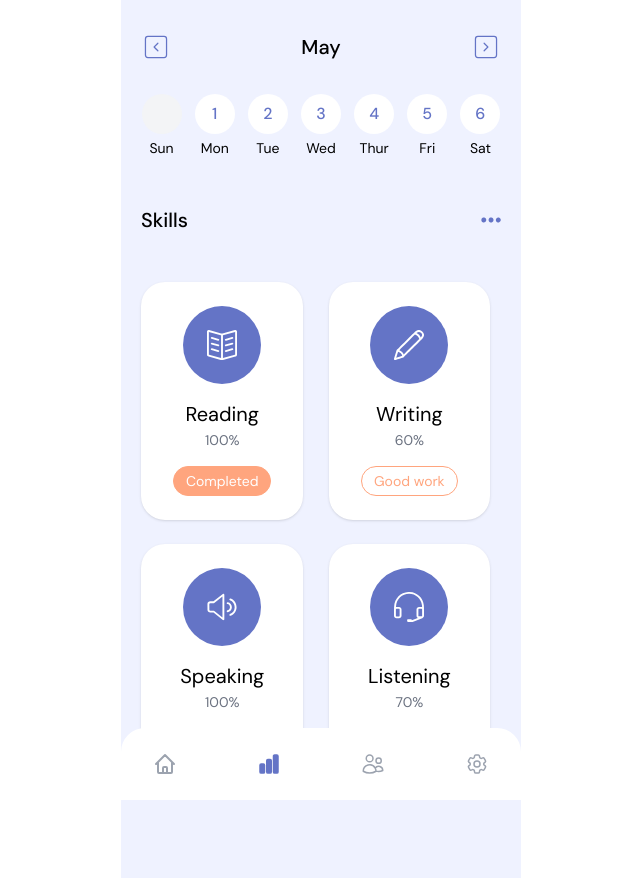
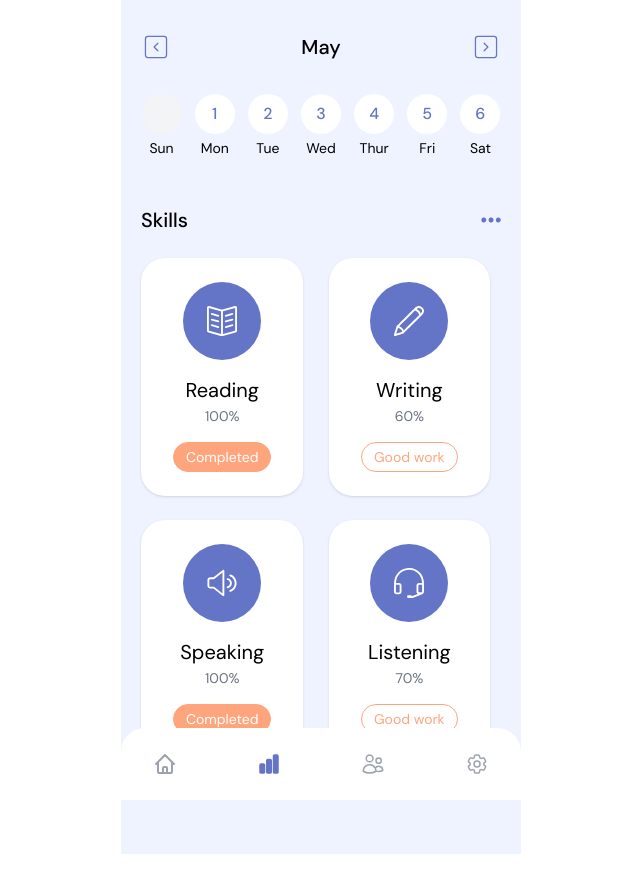
Before and after one commit to Pearlsky/learning-app, a React (Vite) app: page /learning-progress in a window 1280 px wide. Shown: the whole page, without its empty margins (319-959 px from the left). After the commit the page ends 854 px from the top, so only its background shows below. Built offline with nearby package versions, Linux system fonts and the light colour scheme.

Commit message:
chore: reorg layout

```diff
--- a/src/components/learning-progress/skills-catalogue.jsx
+++ b/src/components/learning-progress/skills-catalogue.jsx
@@ -34,6 +34,7 @@ const skillsData = [
 
 const SkillsCatalogue = () => (
   <>
+    <div className="flex flex-col gap-6 ">
       <SectionHeading heading="Skills">
         <Button label="options">
           <SlOptions className="text-pryblue text-xl" />
@@ -44,6 +45,7 @@ const SkillsCatalogue = () => (
           <Skill key={`${index + 1}-${skill.title}`} {...skill} />
         ))}
       </div>
+    </div>
   </>
 );
 
```
Lines whose indentation alone changed are shown as unchanged.
